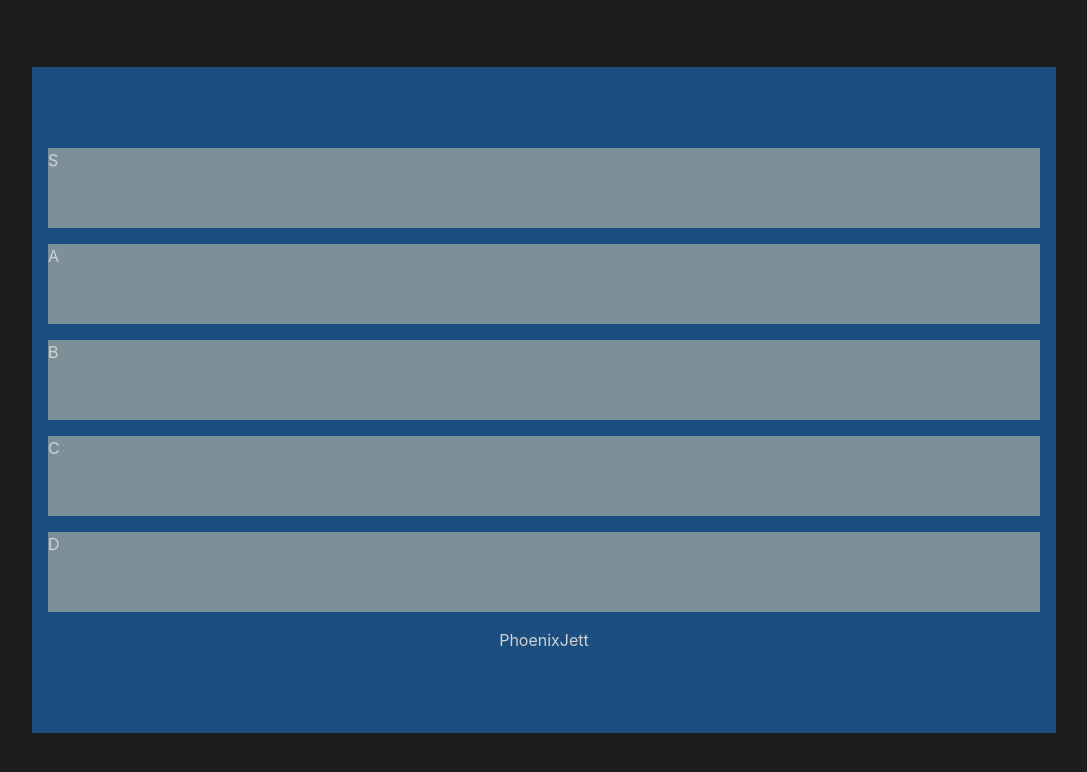
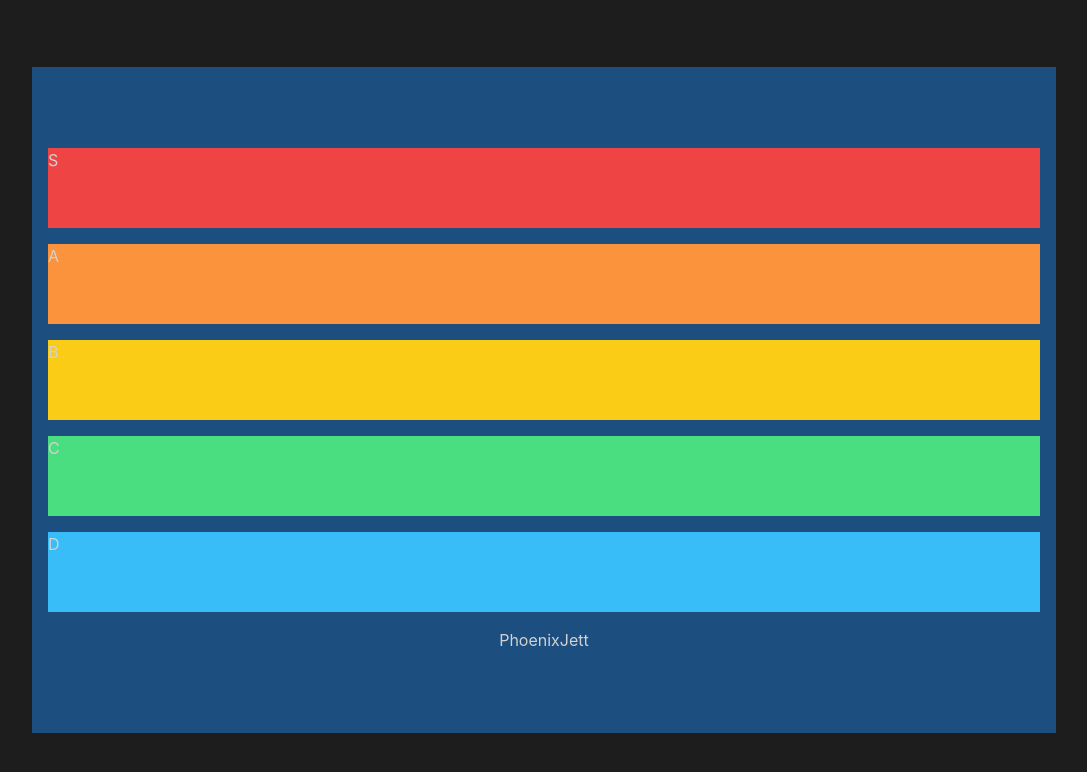
Before and after one commit to eduwr/valorant-tier-list, a Next.js app: page / in a window 1280 px wide. Shown: the top 772 px of the page, without its empty margins (96-1183 px from the left). Built offline with nearby package versions, Linux system fonts and the light colour scheme.

Commit message:
feat: :sparkles: custom colors per tier

```diff
--- a/src/contexts/AgentTierContext.tsx
+++ b/src/contexts/AgentTierContext.tsx
@@ -75,11 +75,11 @@ export const AgentTierContext = createContext<AgentTierContextValues>(
 );
 
 const tierColors: Record<Tier, string> = {
-  S: "red-500",
-  A: "orange-400",
-  B: "yellow-400",
-  C: "green-400",
-  D: "sky-400",
+  S: "#ef4444",
+  A: "#fb923c",
+  B: "#facc15",
+  C: "#4ade80",
+  D: "#38bdf8",
 };
 
 export const AgentTierProvider = ({ children }: { children: ReactNode }) => {
--- a/src/pages/index.tsx
+++ b/src/pages/index.tsx
@@ -8,7 +8,7 @@ const Home: NextPage = () => {
   const [transferAgent, setTransferAgent] = useState<Agent>();
   const [prevTier, setPrevTier] = useState<Tier>();
 
-  const { onChangeTier, tierState } = useAgentTier();
+  const { onChangeTier, tierState, getTierColor } = useAgentTier();
 
   const handleOnDrop = (tier: Tier) => (e: DragEvent<HTMLDivElement>) => {
     e.preventDefault();
@@ -46,13 +46,16 @@ const Home: NextPage = () => {
       <div className="hero-content bg-primary flex-col w-4/5 h-5/6 align-top">
         {(Object.entries(tierState) as Array<[keyof TierState, Agent[]]>).map(
           ([tier, agents]) => {
-            if (tier && tier !== "available")
+            if (tier && tier !== "available") {
               return (
                 <div
                   key={tier}
-                  className="w-full bg-secondary h-20 flex flex-row"
+                  className="w-full h-20 flex flex-row"
                   onDragOver={(e) => e.preventDefault()}
                   onDrop={handleOnDrop(tier)}
+                  style={{
+                    backgroundColor: getTierColor(tier),
+                  }}
                 >
                   <div className="tier ">{tier}</div>
 
@@ -70,6 +73,7 @@ const Home: NextPage = () => {
                   ))}
                 </div>
               );
+            }
           }
         )}
         <div className="flex flex-row">
```
